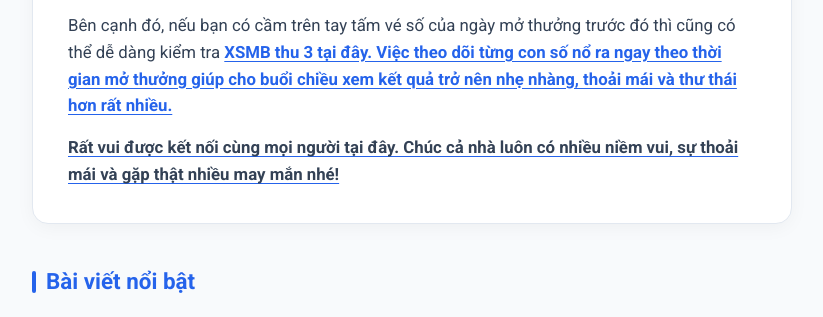
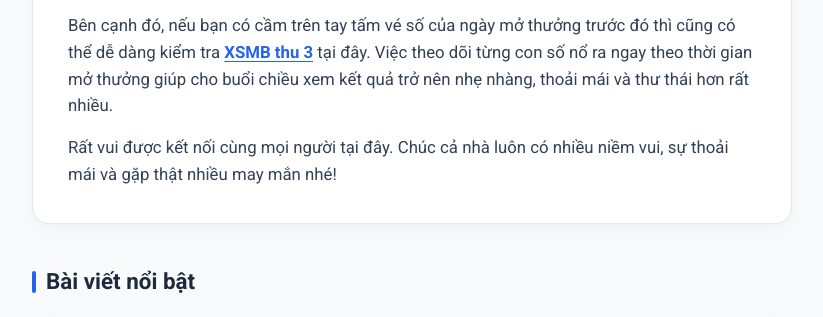
Before and after one commit to briannguyen5/workers.dev, a plain HTML site: page index.html in a window 1280 px wide. Shown: the part 1362-1679 px from the top of the page, without its empty margins (228-1051 px from the left). Drawn offline with Linux system fonts and the light colour scheme.

Commit message:
Update index.html

```diff
--- a/index.html
+++ b/index.html
@@ -336,7 +336,7 @@
             <div class="intro-content">
                 <p>Chào cả nhà! Mình tạo góc nhỏ này chỉ vì muốn có nơi giao lưu, trò chuyện cho vui với những ai có cùng thói quen dò vé số mỗi chiều.</p>
                 <p>Mỗi khi tới lịch quay thưởng giữa tuần, mình hay thong thả ghé qua trang web của xổ số Đại Phát để xem <a href="https://xosodaiphat.com/xsmb-thu-5.html"><strong>xổ số miền Bắc hàng tuần thứ năm</strong></a> cho yên tâm. Bảng kết quả ở đây luôn được tường thuật trực tiếp cực kỳ siêu nhanh, chuẩn đét và rõ ràng từng giải vào đúng 18h15. Nhờ vậy mà bà con cô bác có thể dò vé vô cùng tiện lợi và chính xác, không lo bị trễ hay nhầm lẫn tin tức.</p>
-                <p>Bên cạnh đó, nếu bạn có cầm trên tay tấm vé số của ngày mở thưởng trước đó thì cũng có thể dễ dàng kiểm tra <a href="https://xosodaiphat.com/xsmb-thu-3.html"><strong>XSMB thu 3</strong</a> tại đây. Việc theo dõi từng con số nổ ra ngay theo thời gian mở thưởng giúp cho buổi chiều xem kết quả trở nên nhẹ nhàng, thoải mái và thư thái hơn rất nhiều.</p>
+                <p>Bên cạnh đó, nếu bạn có cầm trên tay tấm vé số của ngày mở thưởng trước đó thì cũng có thể dễ dàng kiểm tra <a href="https://xosodaiphat.com/xsmb-thu-3.html"><strong>XSMB thu 3</strong></a> tại đây. Việc theo dõi từng con số nổ ra ngay theo thời gian mở thưởng giúp cho buổi chiều xem kết quả trở nên nhẹ nhàng, thoải mái và thư thái hơn rất nhiều.</p>
                 <p>Rất vui được kết nối cùng mọi người tại đây. Chúc cả nhà luôn có nhiều niềm vui, sự thoải mái và gặp thật nhiều may mắn nhé!</p>
             </div>
         </section>
```
